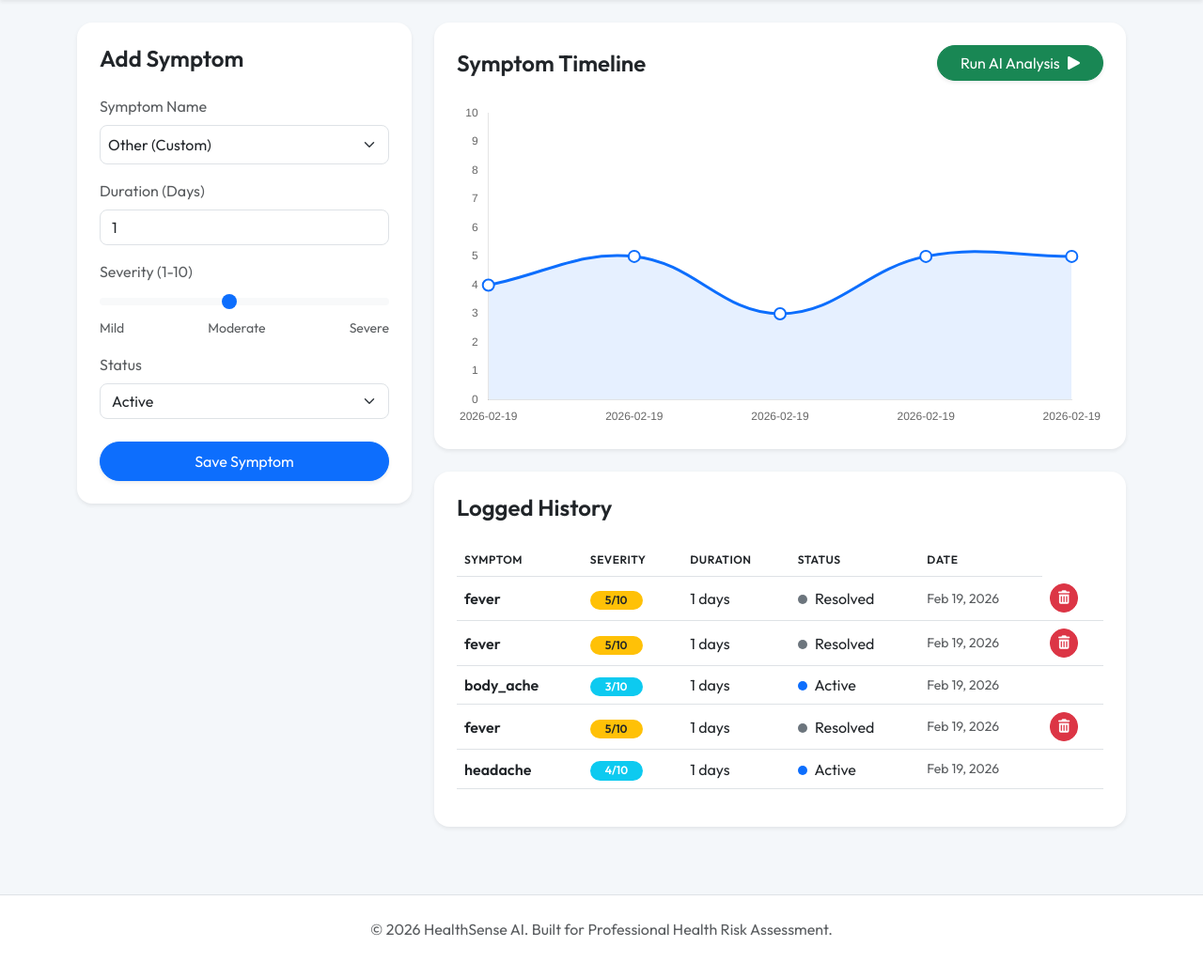
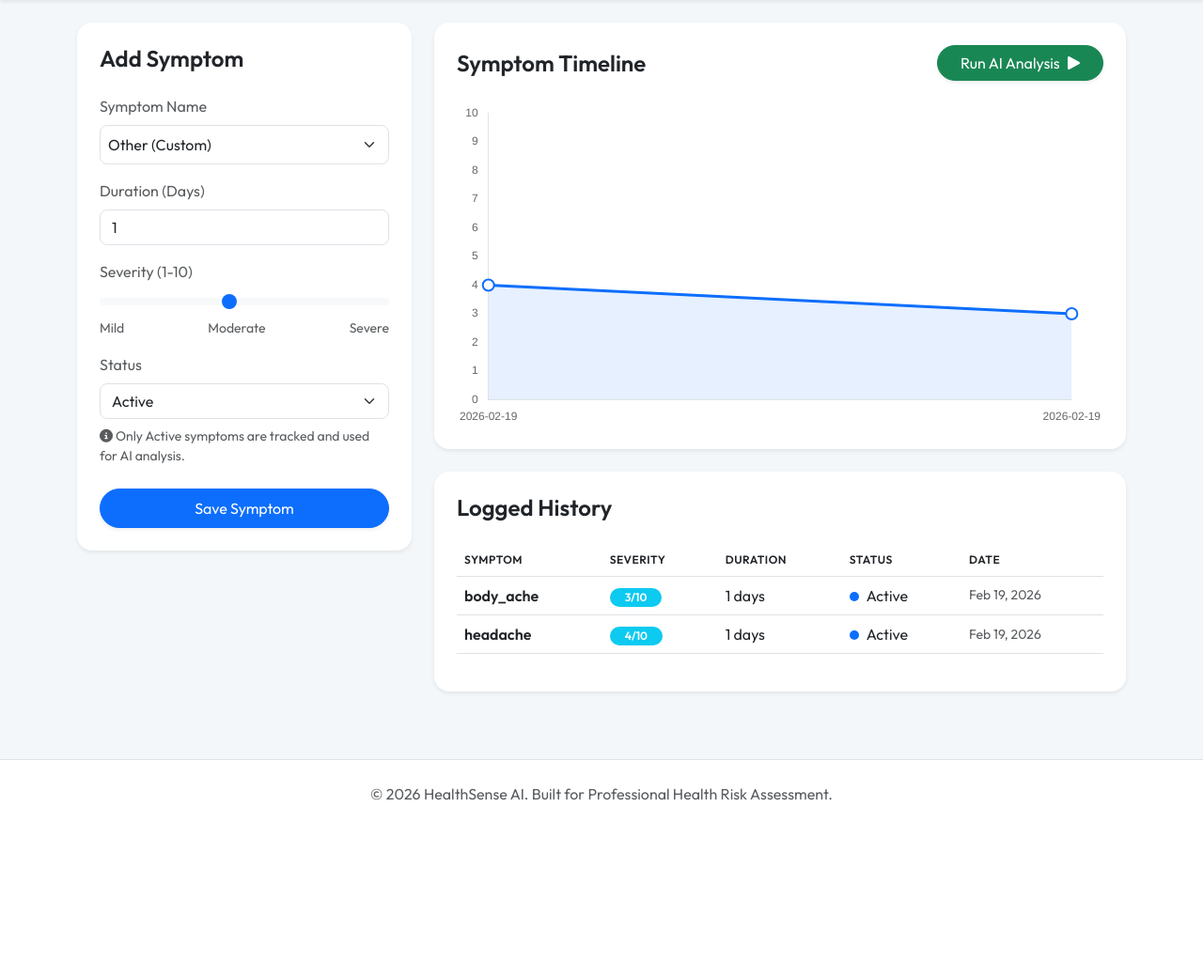
Before and after one commit to Madhan727/Symptom-based-disease-prediction, a Flask app: page /dashboard in a window 1280 px wide. Shown: the part 58-1099 px from the top of the page at 94% size. After the commit the page ends 910 px from the top, so only its background shows below. Run offline with Flask 3, Linux system fonts and the light colour scheme; a user stored in the database is signed in; data comes from the database, SQL or seed files in the repository.

Commit message:
changed logged history

```diff
--- a/app.py
+++ b/app.py
@@ -55,7 +55,7 @@ except:
 
 # Temporal Analysis Helper
 def analyze_temporal_patterns(user_id):
-    symptoms = Symptom.query.filter_by(user_id=user_id).all()
+    symptoms = Symptom.query.filter_by(user_id=user_id, status='Active').all()
     if not symptoms:
         return None
 
@@ -144,7 +144,7 @@ def logout():
 @app.route('/dashboard')
 @login_required
 def dashboard():
-    symptoms = Symptom.query.filter_by(user_id=current_user.id).order_by(Symptom.date_occurrence.desc()).all()
+    symptoms = Symptom.query.filter_by(user_id=current_user.id, status='Active').order_by(Symptom.date_occurrence.desc()).all()
     return render_template('dashboard.html', symptoms=symptoms, symptoms_list=SYMPTOMS_LIST)
 
 @app.route('/add_symptom', methods=['POST'])
@@ -159,6 +159,11 @@ def add_symptom():
     severity = request.form.get('severity')
     status = request.form.get('status')
 
+    # Don't save resolved symptoms - auto discard
+    if status == 'Resolved':
+        flash('Note: Resolved symptoms are not saved for analysis. Only active symptoms are tracked.', 'info')
+        return redirect(url_for('dashboard'))
+
     new_symptom = Symptom(
         user_id = current_user.id,
         name = name,
@@ -168,6 +173,7 @@ def add_symptom():
     )
     db.session.add(new_symptom)
     db.session.commit()
+    flash('Symptom added successfully')
     return redirect(url_for('dashboard'))
 
 @app.route('/analyze')
@@ -179,7 +185,7 @@ def analyze():
         return redirect(url_for('dashboard'))
 
     # Prepare features for ML Model
-    recent_symptoms = Symptom.query.filter_by(user_id=current_user.id).all()
+    recent_symptoms = Symptom.query.filter_by(user_id=current_user.id, status='Active').all()
     symptom_flags = {s: 0 for s in SYMPTOMS_LIST}
     for s in recent_symptoms:
         if s.name.lower() in symptom_flags:
@@ -238,20 +244,10 @@ def analyze():
                            risk_score=risk_score,
                            specialist=specialist)
 
-@app.route('/delete_symptom/<int:symptom_id>', methods=['POST'])
-@login_required
-def delete_symptom(symptom_id):
-    symptom = Symptom.query.get(symptom_id)
-    if symptom and symptom.user_id == current_user.id:
-        db.session.delete(symptom)
-        db.session.commit()
-        flash('Symptom deleted successfully')
-    return redirect(url_for('dashboard'))
-
 @app.route('/api/severity_history')
 @login_required
 def severity_history():
-    symptoms = Symptom.query.filter_by(user_id=current_user.id).order_by(Symptom.date_occurrence.asc()).all()
+    symptoms = Symptom.query.filter_by(user_id=current_user.id, status='Active').order_by(Symptom.date_occurrence.asc()).all()
     data = {
         'labels': [s.date_occurrence.strftime('%Y-%m-%d') for s in symptoms],
         'values': [s.severity for s in symptoms]
--- a/templates/dashboard.html
+++ b/templates/dashboard.html
@@ -38,6 +38,7 @@
                             <option value="Active">Active</option>
                             <option value="Resolved">Resolved</option>
                         </select>
+                        <small class="d-block text-muted mt-2"><i class="fas fa-info-circle"></i> Only Active symptoms are tracked and used for AI analysis.</small>
                     </div>
                     <button type="submit" class="btn btn-primary w-100 rounded-pill py-2 shadow-sm">Save
                         Symptom</button>
@@ -89,15 +90,6 @@
                                     {{ s.status }}
                                 </td>
                                 <td class="text-muted small">{{ s.date_occurrence.strftime('%b %d, %Y') }}</td>
-                                <td>
-                                    {% if s.status == 'Resolved' %}
-                                    <form action="{{ url_for('delete_symptom', symptom_id=s.id) }}" method="POST" style="display: inline;" onsubmit="return confirm('Are you sure you want to delete this resolved symptom?');">
-                                        <button type="submit" class="btn btn-sm btn-danger rounded-pill" title="Delete symptom">
-                                            <i class="fas fa-trash-alt"></i>
-                                        </button>
-                                    </form>
-                                    {% endif %}
-                                </td>
                             </tr>
                             {% endfor %}
                             {% if not symptoms %}
```
